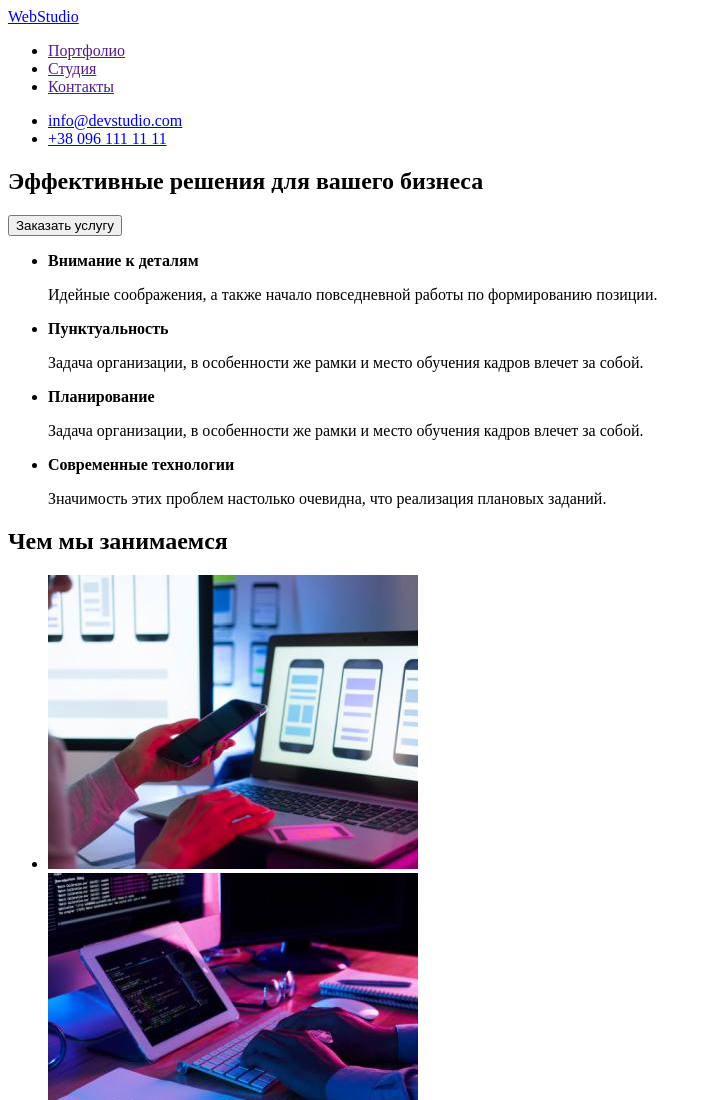
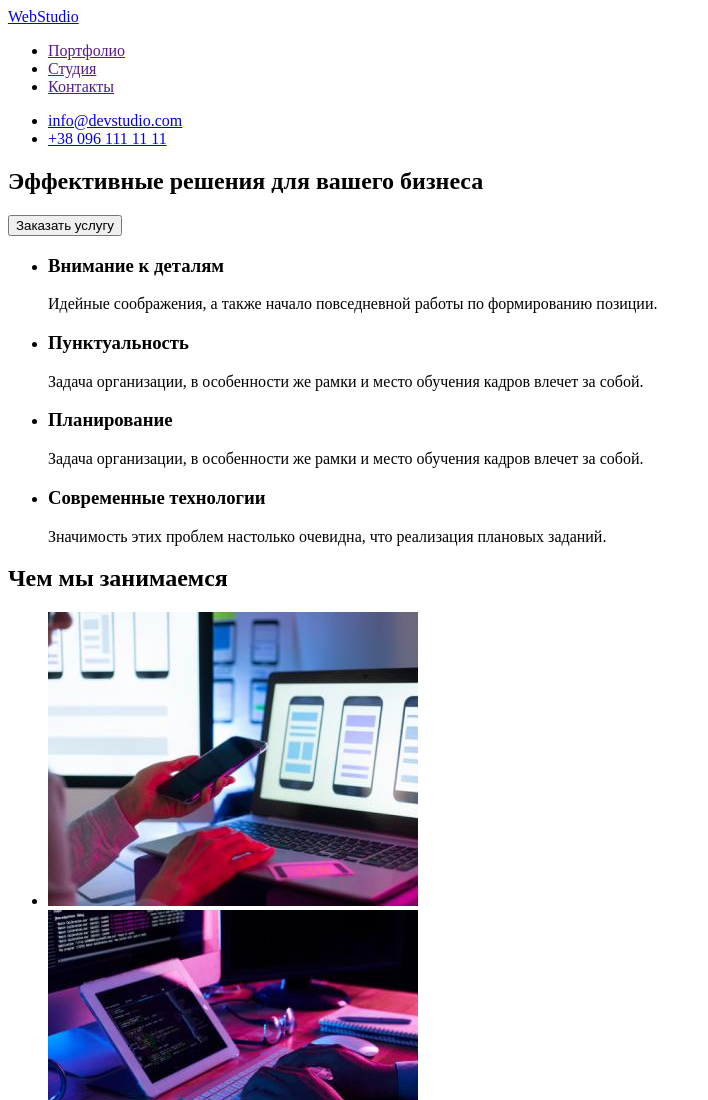
Before and after one commit to OlgaDudnik/goit-markup-hw-01, a plain HTML site: page index.html in a window 1280 px wide. Shown: the top 1100 px of the page, without its empty margins (0-708 px from the left). Drawn offline with Linux system fonts and the light colour scheme.

Commit message:
changed to h3

```diff
--- a/index.html
+++ b/index.html
@@ -32,19 +32,19 @@
     <section>
         <ul>
             <li>
-                <p><b>Внимание к деталям</b></p>
+                <h3>Внимание к деталям</h3>
                 <p>Идейные соображения, а также начало повседневной работы по формированию позиции.</p>
             </li>
             <li>
-                <p><b>Пунктуальность</b></p>
+                <h3>Пунктуальность</h3>
                 <p>Задача организации, в особенности же рамки и место обучения кадров влечет за собой.</p>
             </li>
             <li>
-                <p><b>Планирование</b></p>
+                <h3>Планирование</h3>
                 <p>Задача организации, в особенности же рамки и место обучения кадров влечет за собой.</p>
             </li>
             <li>
-                <p><b>Современные технологии</b></p>
+                <h3>Современные технологии</h3>
                 <p>Значимость этих проблем настолько очевидна, что реализация плановых заданий.</p>
             </li>
         </ul>
```
